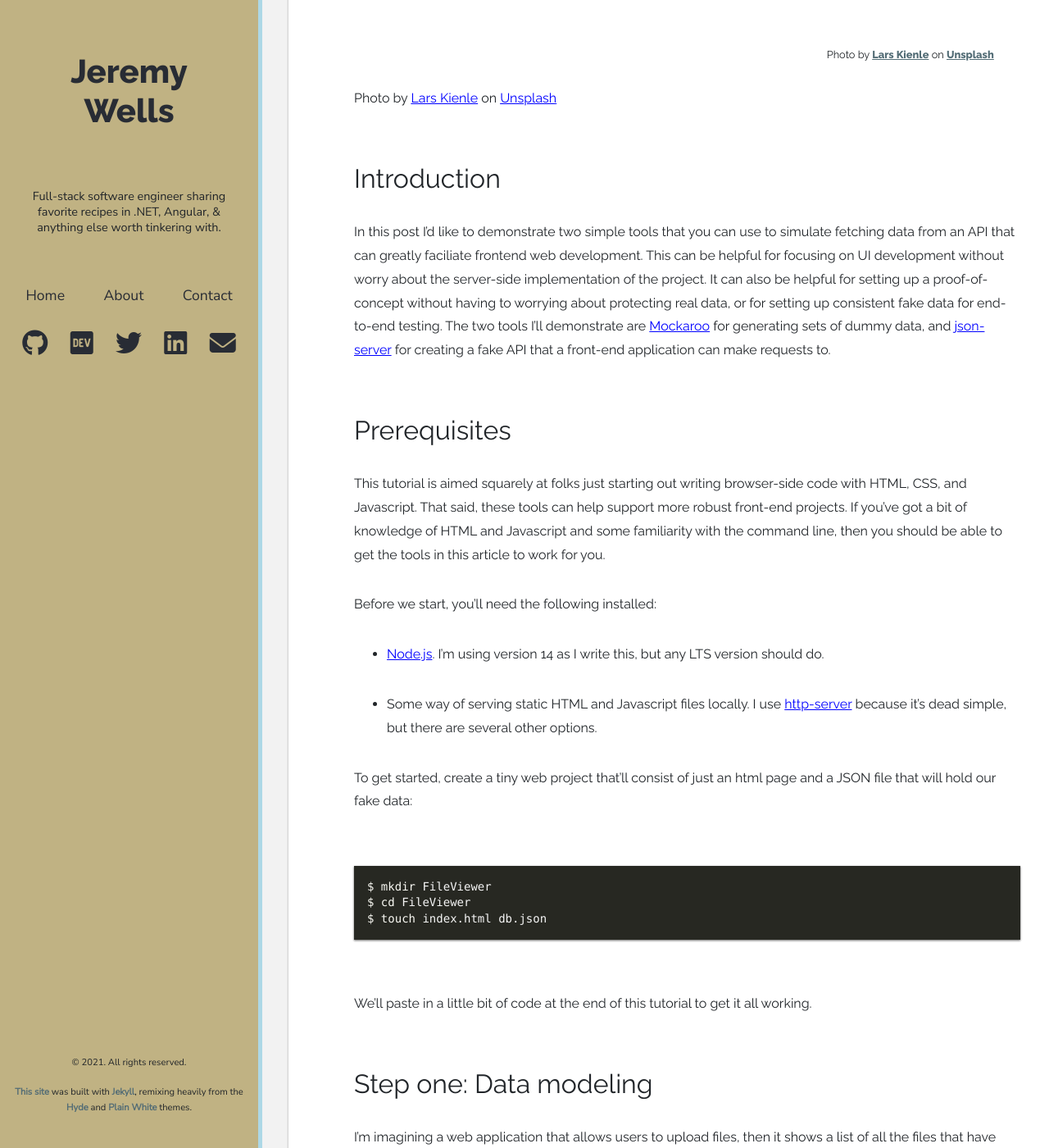
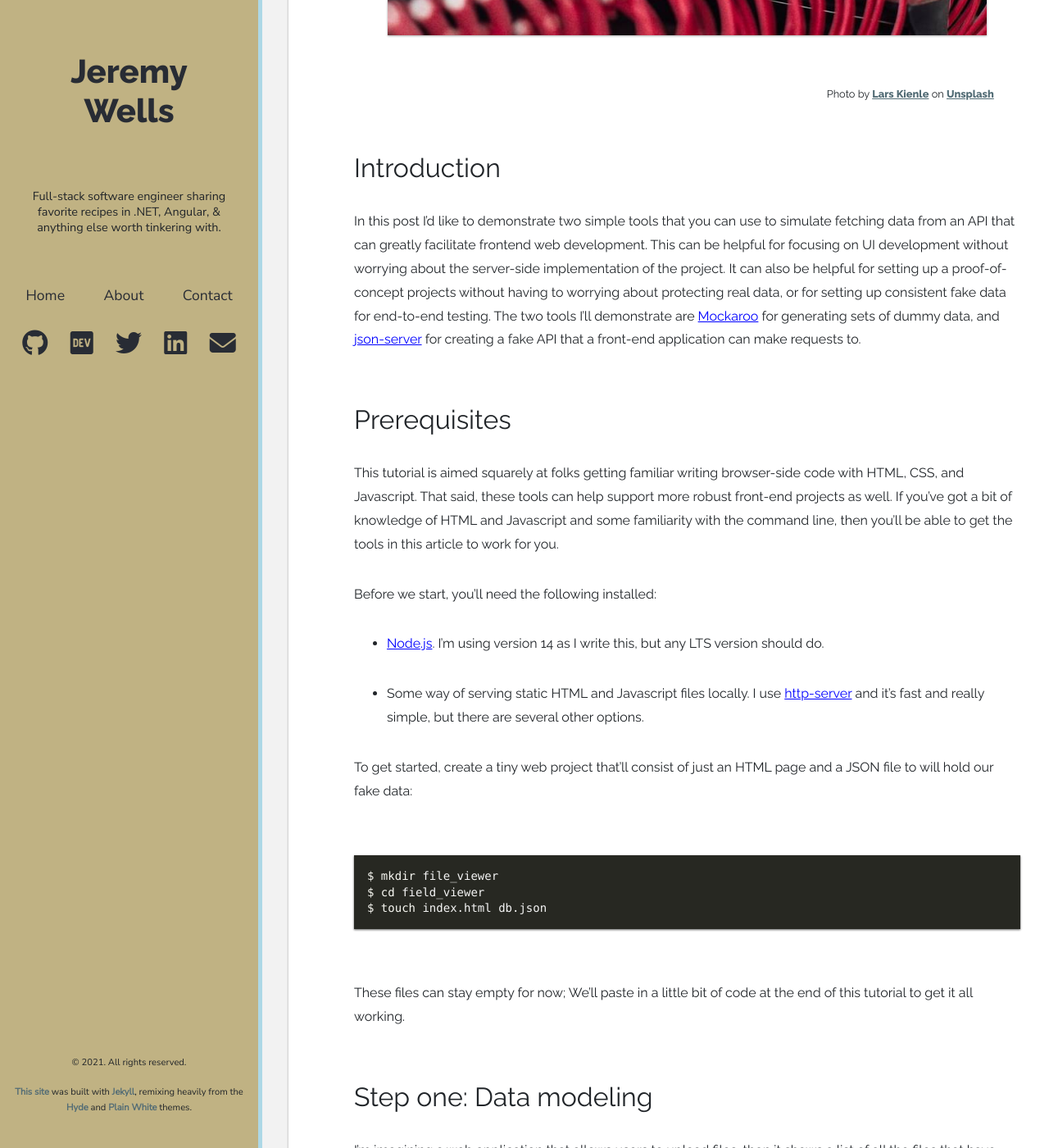
Before and after one commit to jsheridanwells/JeremyWells.Io, a Jekyll site: the page built from _posts/2021-01-12-2021-mocking-a-backend-in-client-side-development.md, in a window 1280 px wide and 1400 px high, scrolled down 608 px. Shown: the whole window at 82% size. Built offline with Jekyll 4.4.1, drawn with Linux system fonts in a browser that asks for light colours; nearby versions of some CDN libraries; some web fonts are replaced; some of the changed text lies outside the part shown.

Commit message:
final edit to jan 14 post

````diff
--- a/_posts/2020-01-12-2021-mocking-a-backend-in-client-side-development.md
+++ b/_posts/2021-01-12-2021-mocking-a-backend-in-client-side-development.md
@@ -1,7 +1,7 @@
 ---
 layout: post
-title: Mocking a backend in a client-side project
-subheading: With a few simple tools, you can make a fake API server for building a client-side project
+title: How to quickly mock an API server in a client-side project
+subheading: With a few simple tools, you can quickly build a fake API server for building a client-side project
 published: true
 description: With a few simple tools, you can make a fake API server for building a client-side project
 tags:
@@ -15,27 +15,25 @@
 ![Server](/assets/img/mockApi/splash.jpg){:class="post-splash"}
 
 ###### Photo by [Lars Kienle](https://unsplash.com/@larskienle?utm_source=unsplash&amp;utm_medium=referral&amp;utm_content=creditCopyText) on [Unsplash](https://unsplash.com/s/photos/mock-data?utm_source=unsplash&utm_medium=referral&utm_content=creditCopyText)
-
-<span>Photo by <a href="https://unsplash.com/@larskienle?utm_source=unsplash&amp;utm_medium=referral&amp;utm_content=creditCopyText">Lars Kienle</a> on <a href="https://unsplash.com/s/photos/mock-data?utm_source=unsplash&amp;utm_medium=referral&amp;utm_content=creditCopyText">Unsplash</a></span>
 ## Introduction
 
-In this post I'd like to demonstrate two simple tools that you can use to simulate fetching data from an API that can greatly faciliate frontend web development. This can be helpful for focusing on UI development without worry about the server-side implementation of the project. It can also be helpful for setting up a proof-of-concept without having to worrying about protecting real data, or for setting up consistent fake data for end-to-end testing. The two tools I'll demonstrate are [Mockaroo](https://www.mockaroo.com/) for generating sets of dummy data, and [json-server](https://github.com/typicode/json-server) for creating a fake API that a front-end application can make requests to.
+In this post I'd like to demonstrate two simple tools that you can use to simulate fetching data from an API that can greatly facilitate frontend web development. This can be helpful for focusing on UI development without worrying about the server-side implementation of the project. It can also be helpful for setting up a proof-of-concept projects without having to worrying about protecting real data, or for setting up consistent fake data for end-to-end testing. The two tools I'll demonstrate are [Mockaroo](https://www.mockaroo.com/) for generating sets of dummy data, and [json-server](https://github.com/typicode/json-server) for creating a fake API that a front-end application can make requests to.
 
 ## Prerequisites
-This tutorial is aimed squarely at folks just starting out writing browser-side code with HTML, CSS, and Javascript. That said, these tools can help support more robust front-end projects. If you've got a bit of knowledge of HTML and Javascript and some familiarity with the command line, then you should be able to get the tools in this article to work for you.
+This tutorial is aimed squarely at folks getting familiar writing browser-side code with HTML, CSS, and Javascript. That said, these tools can help support more robust front-end projects as well. If you've got a bit of knowledge of HTML and Javascript and some familiarity with the command line, then you'll be able to get the tools in this article to work for you.
 
 Before we start, you'll need the following installed:
  - [Node.js](https://nodejs.org). I'm using version 14 as I write this, but any LTS version should do.
- - Some way of serving static HTML and Javascript files locally. I use [http-server](https://github.com/http-party/http-server#readme) because it's dead simple, but there are several other options.
+ - Some way of serving static HTML and Javascript files locally. I use [http-server](https://github.com/http-party/http-server#readme) and it's fast and really simple, but there are several other options.
 
-To get started, create a tiny web project that'll consist of just an html page and a JSON file that will hold our fake data:
+To get started, create a tiny web project that'll consist of just an HTML page and a JSON file to will hold our fake data:
 ```bash
-$ mkdir FileViewer
-$ cd FileViewer
+$ mkdir file_viewer
+$ cd field_viewer
 $ touch index.html db.json
 ```
 
-We'll paste in a little bit of code at the end of this tutorial to get it all working.
+These files can stay empty for now; We'll paste in a little bit of code at the end of this tutorial to get it all working.
 
 ## Step one: Data modeling
 I'm imagining a web application that allows users to upload files, then it shows a list of all the files that have been saved.
@@ -55,7 +53,7 @@
 ```json
 {
     "id": 30,
-    "fileName": "Latest Report",
+    "fileName": "The Chrysanthemum and the Dandelion",
     "fileType": ".pdf",
     "createdDate": "2020-11-18T01:36:46Z",
     "email": "kuni@garu.com",
@@ -68,13 +66,18 @@
 
 The first part of Mockaroo is a form for adding properties to our mock data objects. Play around with the different data types that they offer and you'll see it can generate random data for a wide range of situations. Many of the data types have settings to further customize what gets generated. You can customize the behavior further by passing values through your own functions. Below, I'll create settings for each of the properties in our file metadata object, but feel free to add and change anything you find that's interesting. The rest of this tutorial will still work.
 
+Below you can see the settings that I selected for the mock data object above:
+
+__IMG__
+
+
 __id:__ For this field, I selected the __Row Number__ data type which will number all of the records in order. This will help with fetching individual records from our fake API further on in this article.
 
-__fileName and email:__ For these two properties, Mockaroo can generate realistic random values by searching for and selecting the __File Name__ and __Email__ types respectively.
+__fileName__ and __email:__ For these two properties, Mockaroo can generate realistic random values by searching for and selecting the __File Name__ and __Email__ types respectively.
 
-__createdDate and active:__ For the `createdDate`, I can use Mockaroo's __Datetime__ type and set it to return an ISO date which Javascript can parse, and I've set it to return dates from the past year. For the `active` (which indicates if our file has been deleted or not), I can return a boolean.
+__createdDate and active:__ For the `createdDate`, I can use Mockaroo's __Datetime__ type and set it to return an ISO date which Javascript can parse, and I've set it to return dates from the past year. For the `active` property (which indicates if our file has been deleted or not), I can return a boolean.
 
-__fileType:__ For file types, I'd like my application to only allow Microsoft Word, Excel, and PDF files to be used, so in Mocakroo, I'll use a custom function to populate those values. Mockaroo allows us to write functions in Ruby to allow values to be transformed before returning. I'm going to click the __`fx`__ button for the `fileType` row and add the following:
+__fileType:__ For file types, I'd like my application to only allow Microsoft Word, Excel, and PDF files to be used, so in Mockaroo, I'll use a custom function to populate those values. Mockaroo allows us to write functions in Ruby to allow values to be transformed before returning. I'm going to click the __`fx`__ button for the `fileType` row and add the following:
 ```ruby
 ['.docx', '.xlsx', '.pdf'].sample
 ```
@@ -90,19 +93,16 @@
 ## Serving the mock data with json-server
 Now that we have some data, let's create a fake server that we can fetch it from.
 
-[json-server](https://github.com/typicode/json-server) is a very light Node.js tool that can allow a frontend developer to define some API endpoints and sets of data that can be returned to a client application. This way, the mock data is completely separate from the client-side code and it can be switched out once the project is ready for a real API.
+[json-server](https://github.com/typicode/json-server) is a very light Node.js tool that can allow a frontend developer to define some API endpoints and sets of data that can be returned to a client application. This way, the mock data is completely separate from the client-side code and it can be switched out once the project is ready for a real API. In this article, we'll just set up the server and make a GET request to it, but json-server can also POST and save objects as well as more advanced uses.
 
 First, install the json-server npm package globally:
 ```bash
 $ npm install -g json-server
 ```
 
-Create a file at the root of the `FileViewer` directory that you created above that will hold all of the json data:
-```bash
-$ touch db.json
-```
+Open the file at the root of the `FileViewer` directory - `./db.json` - that you created above. This will hold all of the json data:
 
-Just to make sure it works, paste the following into `db.json`:
+As a quick test just to make sure it works, paste the following into `db.json`:
 ```json
 {
   "posts": [
@@ -127,7 +127,7 @@
 { "id": 1, "title": "json-server", "author": "typicode" }
 ```
 
-Now that we know the server is working, stop the server (`CTRL+`).
+Now that we know the server is working, stop the server (`CTRL+C`).
 
 Open `db.json` again and clear the contents. We'll define an endpoint for our mock data called `files`:
 ```json
````
Also changed, not shown: other parts of _posts/2021-01-12-2021-mocking-a-backend-in-client-side-development.md (+8 -2 lines), _posts/2020-01-09-MEAN-ts.md (+1 -1 lines).
